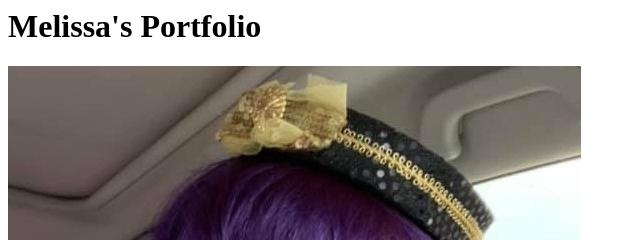
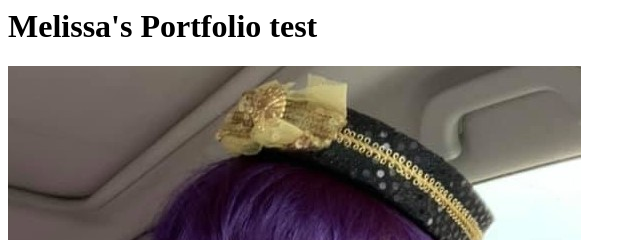
Before and after one commit to missmelissarae/melissa.pancurak.github.io, a plain HTML site: page index.html in a window 1280 px wide. Shown: the top 240 px of the page, 0-640 px from the left. Drawn offline with Linux system fonts and the light colour scheme.

Commit message:
Update index.html

```diff
--- a/index.html
+++ b/index.html
@@ -1,6 +1,6 @@
 <html>
     <body>
-     <h1>Melissa's Portfolio</h1>
+     <h1>Melissa's Portfolio test</h1>
       <img src="./purplehair.jpeg"/>
 
     </body>
```
